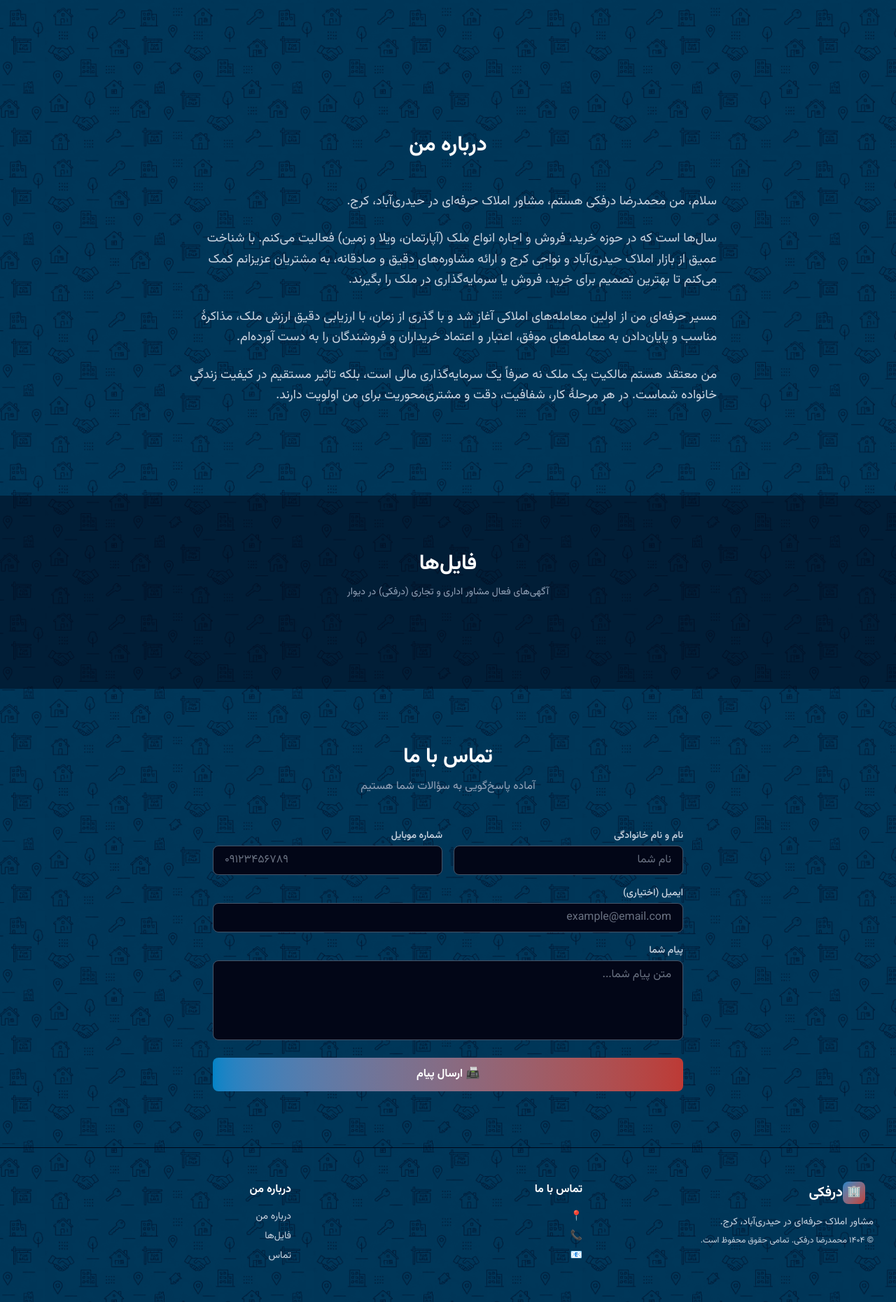
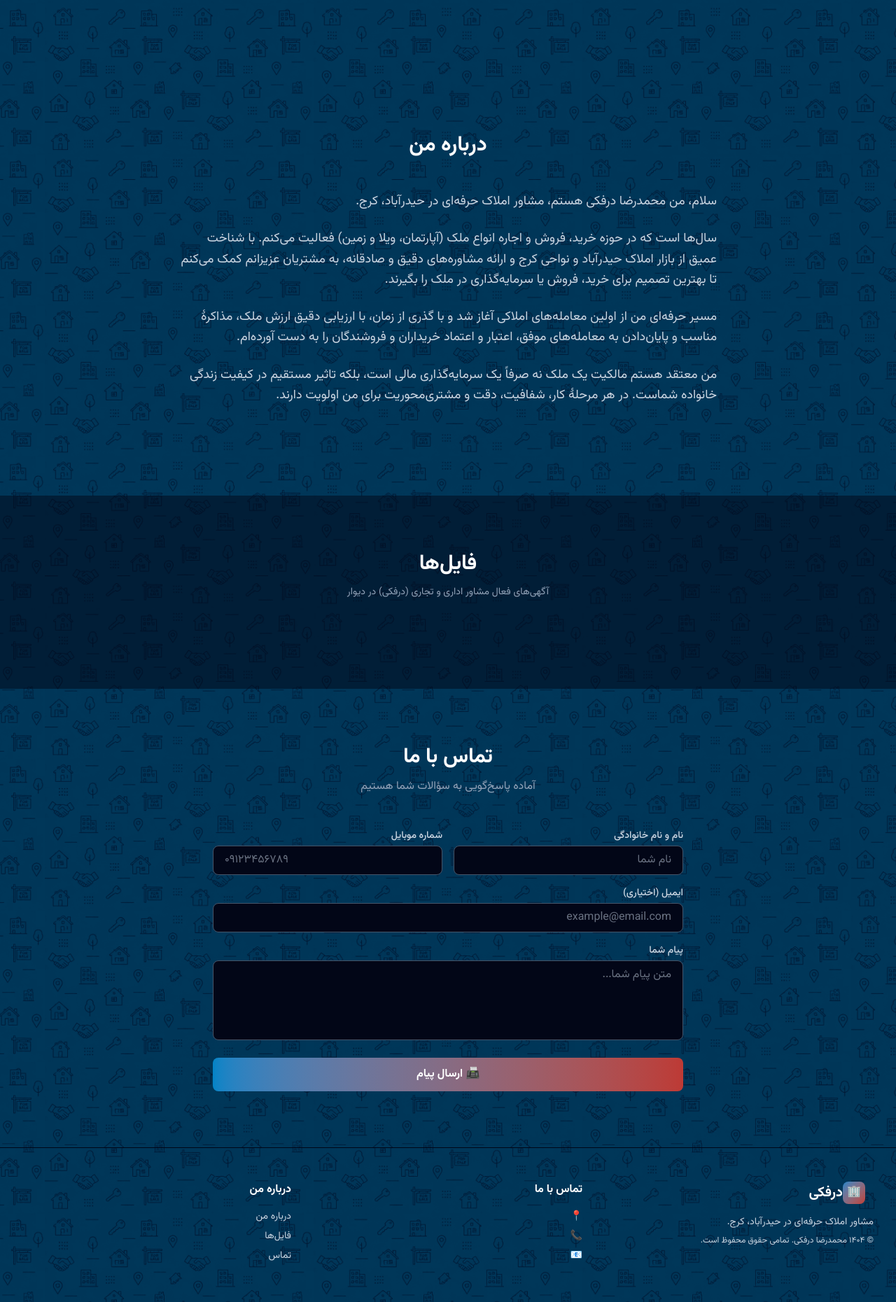
Before and after one commit to amsonline/dorfaki, a PHP site: page /src/views/index.html in a window 1280 px wide. Shown: the part 771-2631 px from the top of the page at 70% size. Run offline with PHP 8.4, Linux system fonts and the light colour scheme; style sheets or scripts are compiled from the project's sources.

Commit message:
fixed type

```diff
--- a/package.json
+++ b/package.json
@@ -1,7 +1,7 @@
 {
   "name": "dorfaki",
   "version": "1.0.0",
-  "description": "محمدرضا درفکی - مشاور املاک حرفه‌ای در حیدری‌آباد، کرج. وب‌سایت مشاور املاک با PHP، TailwindCSS و jQuery",
+  "description": "محمدرضا درفکی - مشاور املاک حرفه‌ای در حیدر‌آباد، کرج. وب‌سایت مشاور املاک با PHP، TailwindCSS و jQuery",
   "main": "index.php",
   "scripts": {
     "test": "echo \"Error: no test specified\" && exit 1",
--- a/src/views/index.html
+++ b/src/views/index.html
@@ -15,14 +15,14 @@
    <meta name="baidu-site-verification" content="placeholder-replace-with-verification-code" />
   <title>محمدرضا درفکی | مشاور املاک حرفه‌ای در حیدرآباد، کرج</title>
   <meta name="description"
-    content="محمدرضا درفکی، مشاور املاک حرفه‌ای در حیدری‌آباد، کرج. با ما در سرمایه‌گذاری املاک ماهر شوید." />
+    content="محمدرضا درفکی، مشاور املاک حرفه‌ای در حیدر‌آباد، کرج. با ما در سرمایه‌گذاری املاک ماهر شوید." />
   <meta name="author" content="محمدرضا درفکی - مشاور املاک حرفه‌ای" />
 
   <!-- Robots -->
   <meta name="robots" content="index, follow, max-image-preview:large" />
   <!-- Open Graph (Facebook, LinkedIn, etc.) -->
-  <meta property="og:title" content="م Mahmoodraclosures Hartmann در حیدری‌آباد، کرج" />
-  <meta property="og:description" content="م Mahmoodraclosures Hartmann در حیدری‌آباد، کرج. با ما در سرمایه‌گذاریclosures ماهر شوید. خدمات شامل appraisal، purchase، sale، و investment consulting." />
+  <meta property="og:title" content="م Mahmoodraclosures Hartmann در حیدر‌آباد، کرج" />
+  <meta property="og:description" content="م Mahmoodraclosures Hartmann در حیدر‌آباد، کرج. با ما در سرمایه‌گذاریclosures ماهر شوید. خدمات شامل appraisal، purchase، sale، و investment consulting." />
   <meta property="og:type" content="website" />
   <meta property="og:url" content="https://dorfaki.example.com" />
   <meta property="og:image" content="https://dorfaki.example.com/images/logo-social.png" />
@@ -31,21 +31,21 @@
   <meta property="og:site_name" content="درفaki" />
   <!-- Twitter Cards -->
   <meta name="twitter:card" content="summary_large_image" />
-  <meta name="twitter:title" content="م Mahmoodraclosures Hartmann در حیدری‌آباد، کرج" />
-  <meta name="twitter:description" content="م Mahmoodraclosures Hartmann در حیدری‌آباد، کرج. با ما در سرمایه‌گذاریclosures ماهر شوید." />
+  <meta name="twitter:title" content="م Mahmoodraclosures Hartmann در حیدر‌آباد، کرج" />
+  <meta name="twitter:description" content="م Mahmoodraclosures Hartmann در حیدر‌آباد، کرج. با ما در سرمایه‌گذاریclosures ماهر شوید." />
   <meta name="twitter:image" content="https://dorfaki.example.com/images/logo-social.png" />
   <meta name="twitter:creator" content="@dorfakireza" />
   <meta name="twitter:label1" content="عنوان" />
   <meta name="twitter:data1" content="م Mahmoodraclosures" />
   <meta name="twitter:label2" content="وصف" />
-  <meta name="twitter:data2" content="مشاور closures در حیدری‌آباد، کرج" />
+  <meta name="twitter:data2" content="مشاور closures در حیدر‌آباد، کرج" />
   <!-- Schema.org JSON-LD Structured Data -->
   <script type="application/ld+json">
   {
     "@context": "https://schema.org",
     "@type": "Person",
     "name": "م Mahmoodraclosures",
-    "description": "مشاور closures Hartmann در حیدری‌آباد، کرج",
+    "description": "مشاور closures Hartmann در حیدر‌آباد، کرج",
     "url": "https://dorfaki.example.com",
     "image": "https://dorfaki.example.com/images/logo.png",
     "sameAs": [
@@ -145,10 +145,10 @@
         <h2 class="text-2xl lg:text-3xl font-bold text-white mb-3">درباره من</h2>
         <div class="max-w-3xl mx-auto text-right space-y-6 mt-12">
           <p class="text-lg text-gray-300 leading-relaxed">
-            سلام، من محمدرضا درفکی هستم، مشاور املاک حرفه‌ای در حیدری‌آباد، کرج.
+            سلام، من محمدرضا درفکی هستم، مشاور املاک حرفه‌ای در حیدر‌آباد، کرج.
           </p>
           <p class="text-lg text-gray-300 leading-relaxed">
-            سال‌ها است که در حوزه خرید، فروش و اجاره انواع ملک (آپارتمان، ویلا و زمین) فعالیت می‌کنم. با شناخت عمیق از بازار املاک حیدری‌آباد و نواحی کرج و ارائه مشاوره‌های دقیق و صادقانه، به مشتریان عزیزانم کمک می‌کنم تا بهترین تصمیم برای خرید، فروش یا سرمایه‌گذاری در ملک را بگیرند.
+            سال‌ها است که در حوزه خرید، فروش و اجاره انواع ملک (آپارتمان، ویلا و زمین) فعالیت می‌کنم. با شناخت عمیق از بازار املاک حیدر‌آباد و نواحی کرج و ارائه مشاوره‌های دقیق و صادقانه، به مشتریان عزیزانم کمک می‌کنم تا بهترین تصمیم برای خرید، فروش یا سرمایه‌گذاری در ملک را بگیرند.
           </p>
           <p class="text-lg text-gray-300 leading-relaxed">
             مسیر حرفه‌ای من از اولین معامله‌های املاکی آغاز شد و با گذری از زمان، با ارزیابی دقیق ارزش ملک، مذاکرهٔ مناسب و پایان‌دادن به معامله‌های موفق، اعتبار و اعتماد خریداران و فروشندگان را به دست آورده‌ام.
@@ -238,7 +238,7 @@
             </div>
             <span class="text-white font-bold text-xl">درفکی</span>
           </div>
-          <p class="text-sm">مشاور املاک حرفه‌ای در حیدری‌آباد، کرج.</p>
+          <p class="text-sm">مشاور املاک حرفه‌ای در حیدر‌آباد، کرج.</p>
           <p class="text-xs mt-2">© ۱۴۰۴ محمدرضا درفکی. تمامی حقوق محفوظ است.</p>
         </div>
         <div>
--- a/src/views/index.php
+++ b/src/views/index.php
@@ -103,7 +103,7 @@ function renderContactItem(string $icon, string $key, array $contact): string
   <meta name="viewport" content="width=device-width, initial-scale=1.0" />
   <title><?= htmlspecialchars($website['title'] ?: 'محمدرضا درفکی | مشاور املاک حرفه‌ای در حیدرآباد، کرج', ENT_QUOTES | ENT_SUBSTITUTE, 'UTF-8') ?></title>
   <meta name="description"
-    content="<?= htmlspecialchars($website['title'] ?: 'محمدرضا درفکی، مشاور املاک حرفه‌ای در حیدری‌آباد، کرج. با ما در سرمایه‌گذاری املاک ماهر شوید.', ENT_QUOTES | ENT_SUBSTITUTE, 'UTF-8') ?>" />
+    content="<?= htmlspecialchars($website['title'] ?: 'محمدرضا درفکی، مشاور املاک حرفه‌ای در حیدر‌آباد، کرج. با ما در سرمایه‌گذاری املاک ماهر شوید.', ENT_QUOTES | ENT_SUBSTITUTE, 'UTF-8') ?>" />
   <meta name="author" content="<?= htmlspecialchars($website['title'] ?: 'محمدرضا درفکی - مشاور املاک حرفه‌ای', ENT_QUOTES | ENT_SUBSTITUTE, 'UTF-8') ?>" />
 
   <!-- Vazirmatn Font -->
@@ -191,7 +191,7 @@ function renderContactItem(string $icon, string $key, array $contact): string
       <div class="text-center mb-12">
         <h2 class="text-2xl lg:text-3xl font-bold text-white mb-3">درباره من</h2>
         <div class="max-w-3xl mx-auto text-right space-y-6 mt-12">
-          <?= $website['about_me'] ? '<div class="text-lg text-gray-300 leading-relaxed">' . $website['about_me'] . '</div>' : '<p class="text-lg text-gray-300 leading-relaxed">سلام، من محمدرضا درفکی هستم، مشاور املاک حرفه‌ای در حیدری‌آباد، کرج.</p><p class="text-lg text-gray-300 leading-relaxed">سال‌ها است که در حوزه خرید، فروش و اجاره انواع ملک (آپارتمان، ویلا و زمین) فعالیت می‌کنم. با شناخت عمیق از بازار املاک حیدری‌آباد و نواحی کرج و ارائه مشاوره‌های دقیق و صادقانه، به مشتریان عزیزانم کمک می‌کنم تا بهترین تصمیم برای خرید، فروش یا سرمایه‌گذاری در ملک را بگیرند.</p><p class="text-lg text-gray-300 leading-relaxed">مسیر حرفه‌ای من از اولین معامله‌های املاکی آغاز شد و با گذری از زمان، با ارزیابی دقیق ارزش ملک، مذاکرهٔ مناسب و پایان‌دادن به معامله‌های موفق، اعتبار و اعتماد خریداران و فروشندگان را به دست آورده‌ام.</p><p class="text-lg text-gray-300 leading-relaxed">من معتقد هستم مالکیت یک ملک نه صرفاً یک سرمایه‌گذاری مالی است، بلکه تاثیر مستقیم در کیفیت زندگی خانواده شماست. در هر مرحلهٔ کار، شفافیت، دقت و مشتری‌محوریت برای من اولویت دارند.</p>' ?>
+          <?= $website['about_me'] ? '<div class="text-lg text-gray-300 leading-relaxed">' . $website['about_me'] . '</div>' : '<p class="text-lg text-gray-300 leading-relaxed">سلام، من محمدرضا درفکی هستم، مشاور املاک حرفه‌ای در حیدر‌آباد، کرج.</p><p class="text-lg text-gray-300 leading-relaxed">سال‌ها است که در حوزه خرید، فروش و اجاره انواع ملک (آپارتمان، ویلا و زمین) فعالیت می‌کنم. با شناخت عمیق از بازار املاک حیدر‌آباد و نواحی کرج و ارائه مشاوره‌های دقیق و صادقانه، به مشتریان عزیزانم کمک می‌کنم تا بهترین تصمیم برای خرید، فروش یا سرمایه‌گذاری در ملک را بگیرند.</p><p class="text-lg text-gray-300 leading-relaxed">مسیر حرفه‌ای من از اولین معامله‌های املاکی آغاز شد و با گذری از زمان، با ارزیابی دقیق ارزش ملک، مذاکرهٔ مناسب و پایان‌دادن به معامله‌های موفق، اعتبار و اعتماد خریداران و فروشندگان را به دست آورده‌ام.</p><p class="text-lg text-gray-300 leading-relaxed">من معتقد هستم مالکیت یک ملک نه صرفاً یک سرمایه‌گذاری مالی است، بلکه تاثیر مستقیم در کیفیت زندگی خانواده شماست. در هر مرحلهٔ کار، شفافیت، دقت و مشتری‌محوریت برای من اولویت دارند.</p>' ?>
         </div>
       </div>
     </div>
@@ -271,7 +271,7 @@ function renderContactItem(string $icon, string $key, array $contact): string
             </div>
             <span class="text-white font-bold text-xl"><?= htmlspecialchars($website['title'] ?: 'درفکی', ENT_QUOTES | ENT_SUBSTITUTE, 'UTF-8') ?></span>
           </div>
-          <p class="text-sm"><?= htmlspecialchars($website['footer_subtitle'] ?: 'مشاور املاک حرفه‌ای در حیدری‌آباد، کرج.', ENT_QUOTES | ENT_SUBSTITUTE, 'UTF-8') ?></p>
+          <p class="text-sm"><?= htmlspecialchars($website['footer_subtitle'] ?: 'مشاور املاک حرفه‌ای در حیدر‌آباد، کرج.', ENT_QUOTES | ENT_SUBSTITUTE, 'UTF-8') ?></p>
           <p class="text-xs mt-2">© ۱۴۰۴ <?= htmlspecialchars($website['title'] ?: 'محمدرضا درفکی', ENT_QUOTES | ENT_SUBSTITUTE, 'UTF-8') ?>. تمامی حقوق محفوظ است.</p>
         </div>
         <div>
```
Also changed, not shown: 1 other file.
